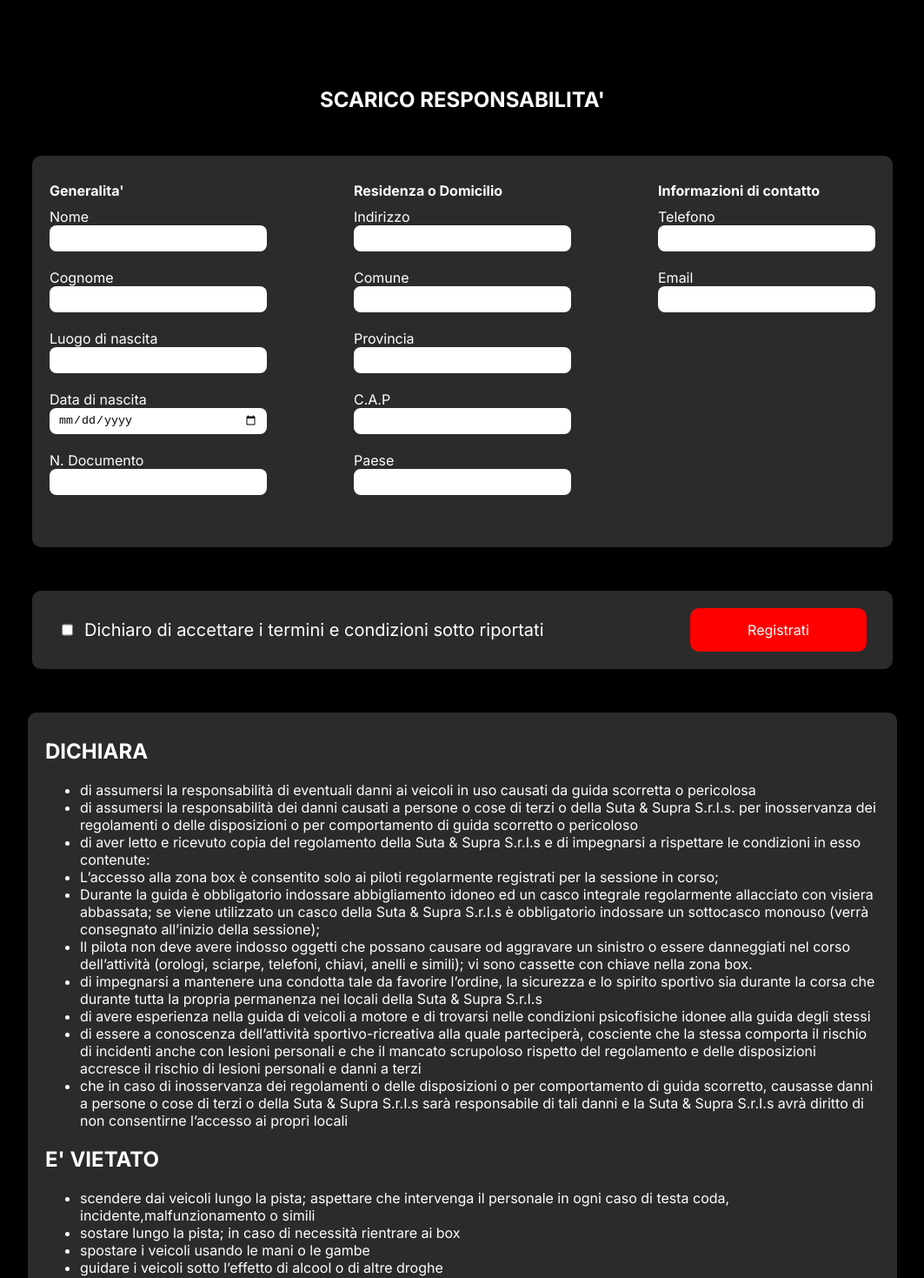
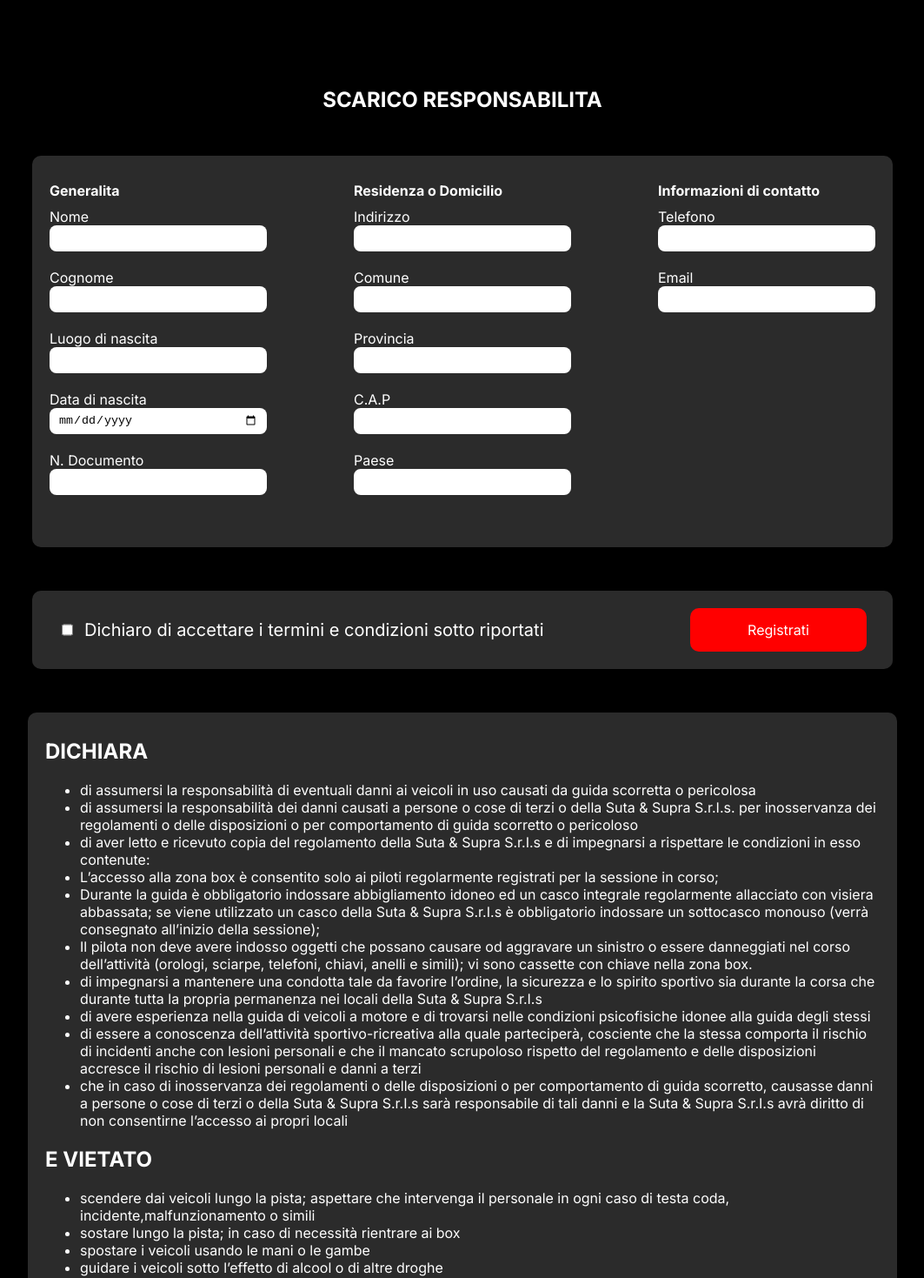
Before and after one commit to Asbeyy/kartinside_client, a Next.js app: page /registrazione in a window 1280 px wide. Shown: the top 1469 px of the page at 87% size, without its empty margins (108-1171 px from the left). Built offline with nearby package versions, Linux system fonts and the light colour scheme.

Commit message:
first commit

```diff
--- a/src/app/registrazione/page.tsx
+++ b/src/app/registrazione/page.tsx
@@ -6,7 +6,7 @@ import '../globals.css'
 function page() {
   return (
     <main className='page'>
-        <h2 className='title-registration'>SCARICO RESPONSABILITA'</h2>
+        <h2 className='title-registration'>SCARICO RESPONSABILITA</h2>
         <UserInformationsForm/>
         <div className='container-regolamento'>
             <TermsAndConditions/>
@@ -59,7 +59,7 @@ const conditions = [
 
 return (
     <div>
-    <h2>E' VIETATO</h2>
+    <h2>E VIETATO</h2>
     <ul>
         {conditions.map((condition, index) => (
         <li key={index}>{condition}</li>
@@ -157,7 +157,7 @@ function UserInformationsForm(){
             <form className='form-registration' action="">
 
                 <div>
-                    <h4>Generalita'</h4>
+                    <h4>Generalita</h4>
                     <div className='container-personal-info'>
                         <div className='input-component'>
                             <label htmlFor="nome">Nome</label>
```
